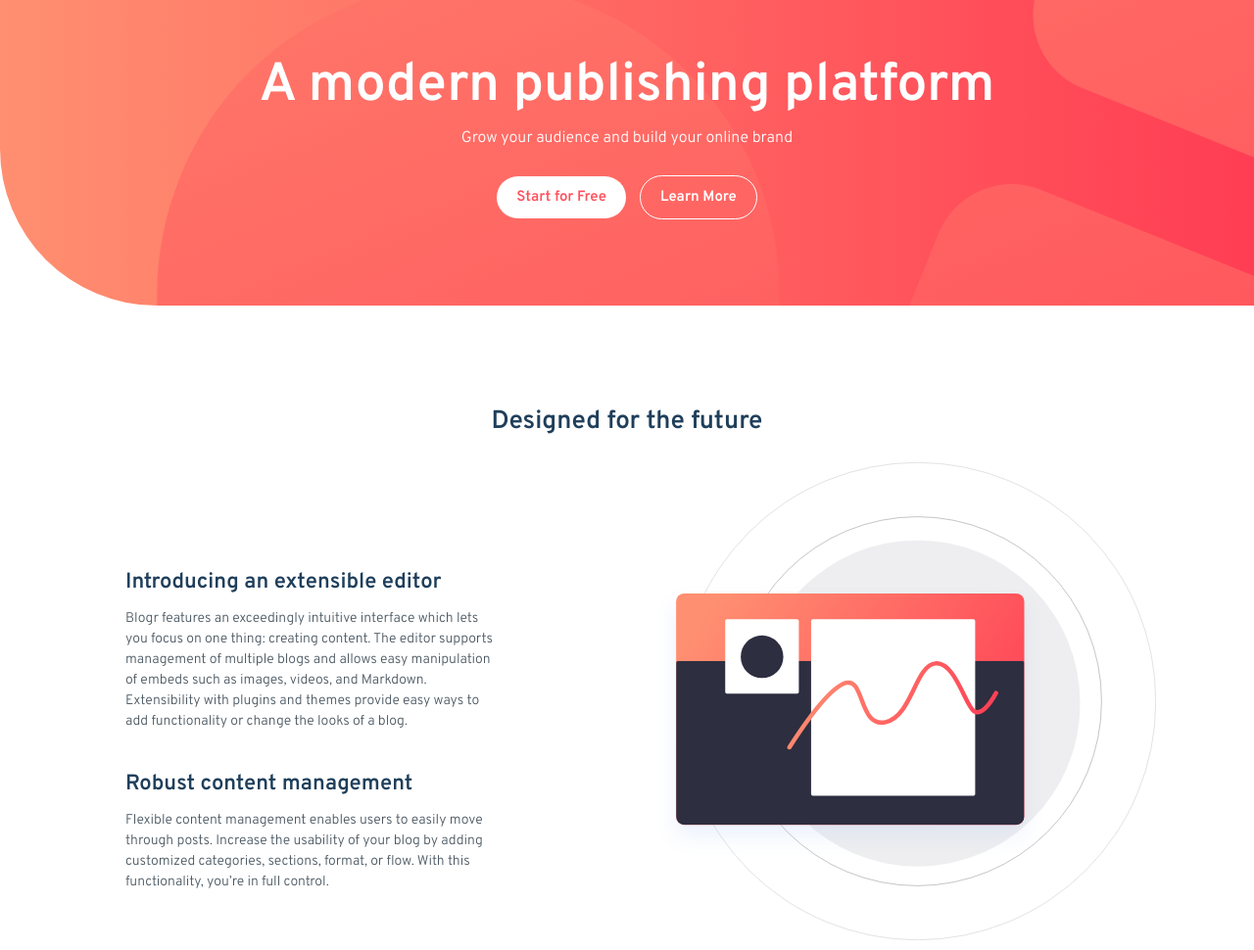
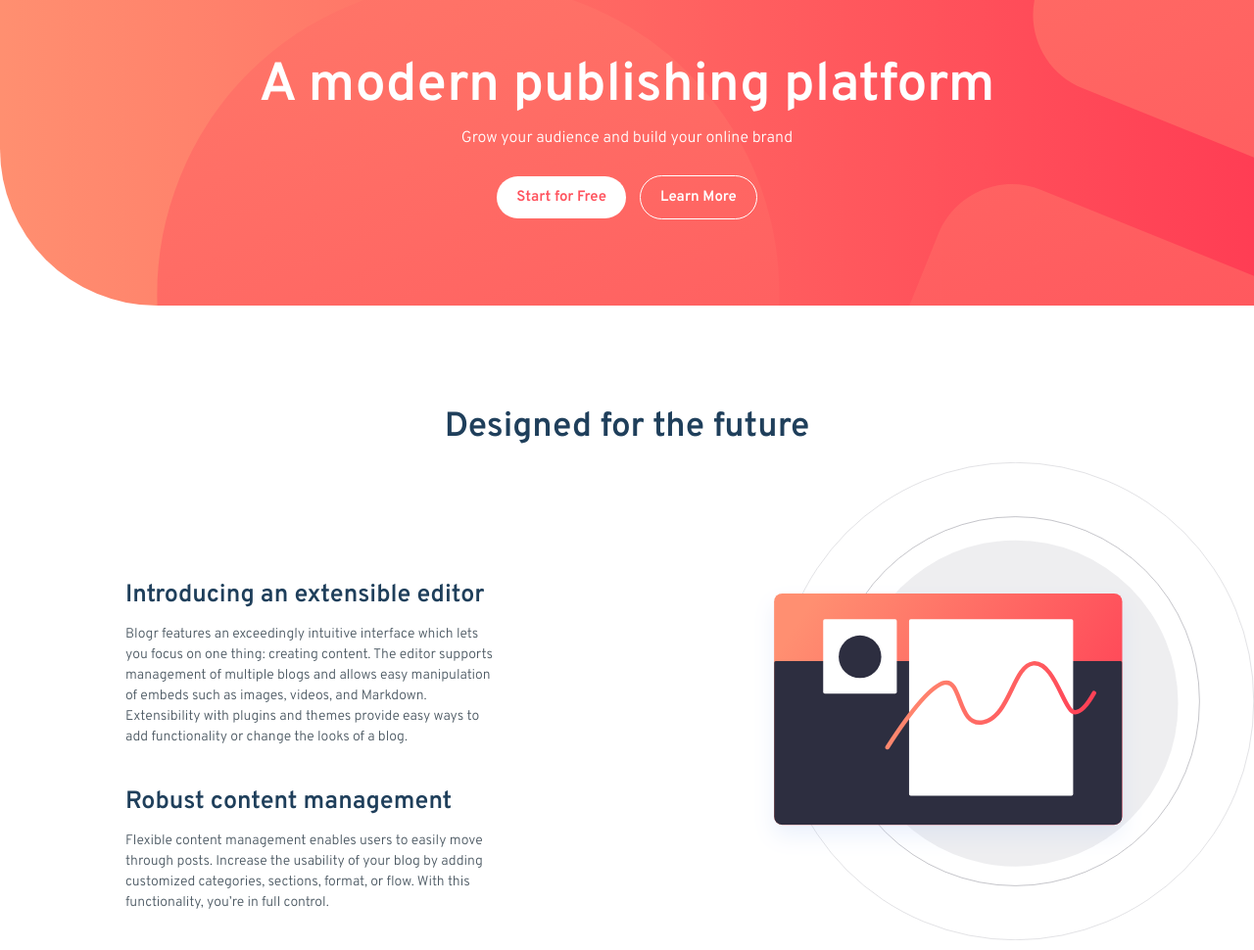
Before and after one commit to Ramly23/Blogr-Landing-Page, a plain HTML site: page index.html in a window 1280 px wide. Shown: the part 128-1098 px from the top of the page at 98% size. Drawn offline with Linux system fonts and the light colour scheme.

Commit message:
Add files via upload

```diff
--- a/style.css
+++ b/style.css
@@ -237,7 +237,7 @@ header {
     font-family: var(--first-family);
     font-weight: bold;
     text-align: center;
-    font-size: 26px;
+    font-size: 35px;
 }
 
 .row {
@@ -256,7 +256,7 @@ header {
     position: absolute;
     top: 600px;
     width: 40%;
-    right: 100px;
+    right: 0;
 }
 
 .section-text {
@@ -267,7 +267,7 @@ header {
     color: var(--Verydarkblue);
     font-family: var(--first-family);
     font-weight: bold;
-    font-size: 22px;
+    font-size: 25px;
 }
 
 .section-text p {
```
